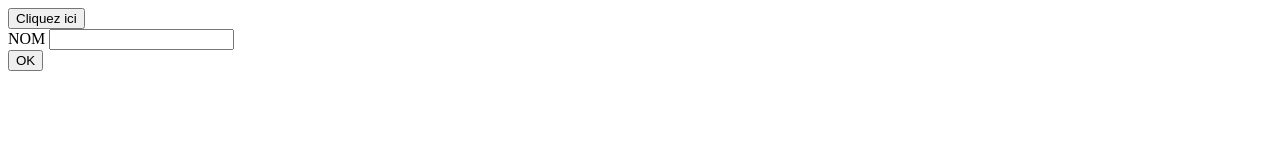
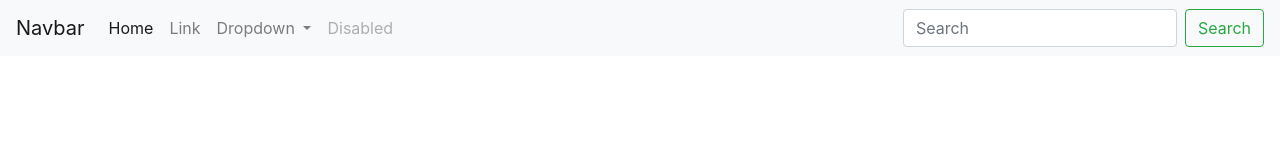
Before and after one commit to Hasinjo/Dev-Web-FCRA-2025, a plain HTML site: page index.html in a window 1280 px wide. Drawn offline with Linux system fonts and the light colour scheme.

Commit message:
mis à jour index

```diff
--- a/index.html
+++ b/index.html
@@ -4,19 +4,48 @@
     <meta charset="UTF-8">
     <meta name="viewport" content="width=device-width, initial-scale=1.0">
     <title>My Site</title>
+    <link rel="stylesheet" href="bootstrap.css">
 </head>
 <body>
 
-    <button >Cliquez ici</button>
-<form action="" method="get">
-    <label for="nom">NOM</label>
-<input type="text" id="nom">
+   <nav class="navbar navbar-expand-lg navbar-light bg-light">
+  <a class="navbar-brand" href="#">Navbar</a>
+  <button class="navbar-toggler" type="button" data-toggle="collapse" data-target="#navbarSupportedContent" aria-controls="navbarSupportedContent" aria-expanded="false" aria-label="Toggle navigation">
+    <span class="navbar-toggler-icon"></span>
+  </button>
 
-
-</form>
-<button onclick="bonjour()">OK</button>
+  <div class="collapse navbar-collapse" id="navbarSupportedContent">
+    <ul class="navbar-nav mr-auto">
+      <li class="nav-item active">
+        <a class="nav-link" href="#">Home <span class="sr-only">(current)</span></a>
+      </li>
+      <li class="nav-item">
+        <a class="nav-link" href="#">Link</a>
+      </li>
+      <li class="nav-item dropdown">
+        <a class="nav-link dropdown-toggle" href="#" id="navbarDropdown" role="button" data-toggle="dropdown" aria-haspopup="true" aria-expanded="false">
+          Dropdown
+        </a>
+        <div class="dropdown-menu" aria-labelledby="navbarDropdown">
+          <a class="dropdown-item" href="#">Action</a>
+          <a class="dropdown-item" href="#">Another action</a>
+          <div class="dropdown-divider"></div>
+          <a class="dropdown-item" href="#">Something else here</a>
+        </div>
+      </li>
+      <li class="nav-item">
+        <a class="nav-link disabled" href="#">Disabled</a>
+      </li>
+    </ul>
+    <form class="form-inline my-2 my-lg-0">
+      <input class="form-control mr-sm-2" type="search" placeholder="Search" aria-label="Search">
+      <button class="btn btn-outline-success my-2 my-sm-0" type="submit">Search</button>
+    </form>
+  </div>
+</nav>
 
 
 <script src="javascript.js"></script>
+<script src="bootstrap.js"></script>
 </body>
 </html>
```
